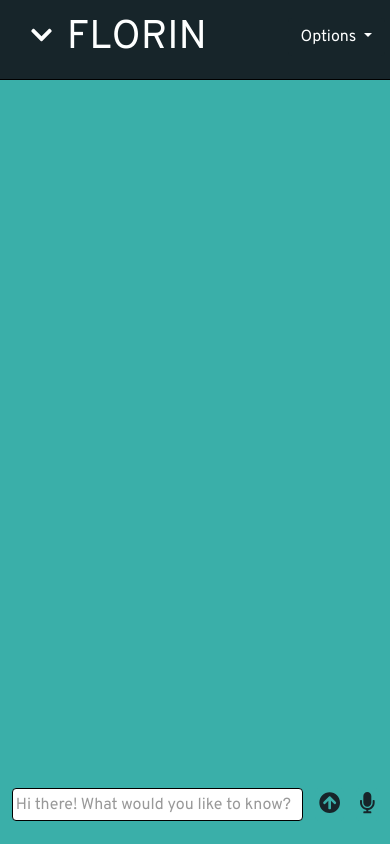
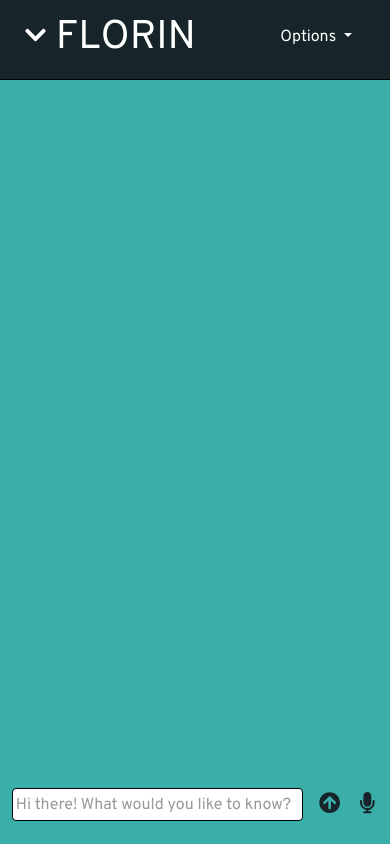
Before and after one commit to Fleetabix/cs261_cswk, a Django app: page / in a window 390 px wide. Run offline with Django 3.2, Linux system fonts and the light colour scheme; a user stored in the database is signed in; data comes from the database, SQL or seed files in the repository; data that the repository does not hold is empty; some libraries are stand-ins or nearby versions.

Commit message:
fixed spacing on mobile

```diff
--- a/chatbot/static/chatbot/css/index.css
+++ b/chatbot/static/chatbot/css/index.css
@@ -63,7 +63,7 @@ a {
     display: inline-block;
     position: relative;
     top: 4px;
-    margin-left: 5px;
+    margin-left: 0;
     margin-bottom: 0;
 }
 
@@ -72,6 +72,7 @@ a {
     color: var(--header-fg-colour);
     border: none;
     font-size: 1.5em;
+    padding-left: 0;
 }
 
 /*
--- a/chatbot/templates/chatbot/index.html
+++ b/chatbot/templates/chatbot/index.html
@@ -13,8 +13,8 @@
 
 
 {% block header %}
-<div id="header" class="row justify-content-between">
-    <div id="menu-box" class="col-9">
+<div id="header" class="row">
+    <div id="menu-box" class="col-8">
         <button id="desktop-portfolio-btn" class="portfolio-btn">
             <span id="desktop-chevron" class="fa fa-chevron-left"></span>
         </button>
@@ -23,7 +23,7 @@
         </button>
         <h1>FLORIN</h1>
     </div>
-    <div id="user-dropdown" class="col-3">
+    <div id="user-dropdown" class="col-4">
         <div class="dropdown">
             <button id="drp-btn" class="btn dropdown-toggle" type="button" id="dropdownMenuButton" data-toggle="dropdown" aria-haspopup="true"
                 aria-expanded="false">
```
